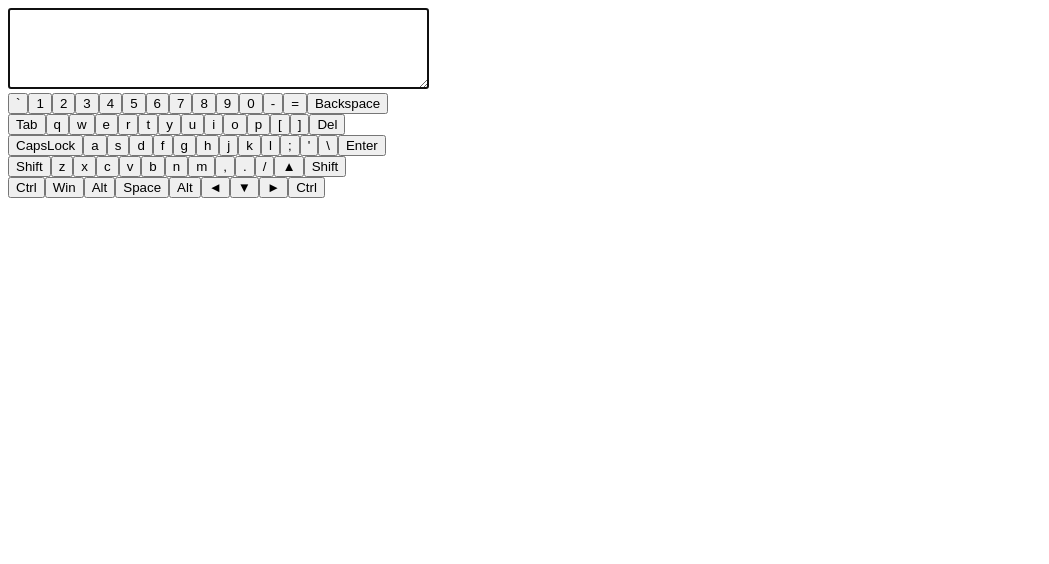
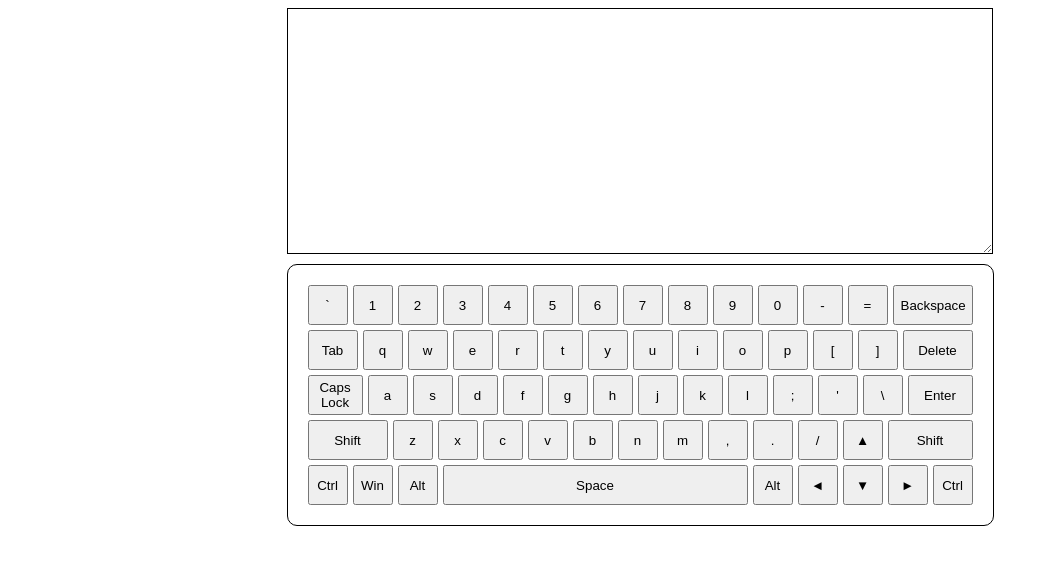
Before and after one commit to Katerina-Kor/virtual-keyboard, a website with bundled scripts: page src/index.html in a window 1280 px wide. Shown: the whole page, without its empty margins (0-1049 px from the left). Built offline with nearby package versions, Linux system fonts and the light colour scheme.

Commit message:
feat: add basic styles

```diff
--- a/src/components/keybord/keyboard.js
+++ b/src/components/keybord/keyboard.js
@@ -42,7 +42,7 @@ body.addEventListener('click', keyClickHandler);
 
 function keyClickHandler(event) {
   let elem = event.target;
-  input.focus();
+  //input.focus();
   if (!elem.classList.contains('button')) return;
 
   if (elem.classList.contains('Backspace')) {
@@ -100,5 +100,6 @@ function keyClickHandler(event) {
   input.setRangeText(elem.innerText, input.selectionStart, input.selectionEnd, 'end');
 }
 
+input.addEventListener('blur', () => input.focus());
 
 export { KEYBOARD };
--- a/src/data/keys.js
+++ b/src/data/keys.js
@@ -26,8 +26,8 @@ export const keysInEnglish = {
   KeyP: 'p',
   BracketLeft: '[',
   BracketRight: ']',
-  Delete: 'Del',
-  CapsLock: 'CapsLock',
+  Delete: 'Delete',
+  CapsLock: 'Caps Lock',
   KeyA: 'a',
   KeyS: 's',
   KeyD: 'd',
--- a/src/index.html
+++ b/src/index.html
@@ -7,7 +7,7 @@
   <link rel="stylesheet" href="style.css">
   <title>Virtual Keyboard</title>
 </head>
-<body>
+<body class="body">
   <script type="module" src="index.js"></script>
 </body>
 </html>
--- a/src/style.css
+++ b/src/style.css
@@ -0,0 +1,67 @@
+.body {
+  display: flex;
+  flex-direction: column;
+  row-gap: 10px;
+}
+
+#textarea {
+  outline: none;
+  border: 1px solid black;
+  width: 700px;
+  margin: 0 auto;
+  display: block;
+  height: 30vh;
+  max-height: 40vh;
+}
+
+.keyboard {
+  box-sizing: border-box;
+  display: flex;
+  flex-direction: column;
+  row-gap: 5px;
+  justify-content: center;
+  padding: 20px;
+  margin: 0 auto;
+  width: fit-content;
+  border: 1px solid black;
+  border-radius: 10px;
+}
+
+.keyboard__row {
+  display: flex;
+  column-gap: 5px;
+}
+
+.button {
+  width: 40px;
+  height: 40px;
+}
+
+.Backspace,
+.ShiftLeft {
+  width: 80px;
+}
+
+.Tab {
+  width: 50px;
+}
+
+.Delete {
+  width: 70px;
+}
+
+.CapsLock {
+  width: 55px;
+}
+
+.Enter {
+  width: 65px;
+}
+
+.ShiftRight {
+  width: 85px;
+}
+
+.Space {
+  width: 305px;
+}
```
